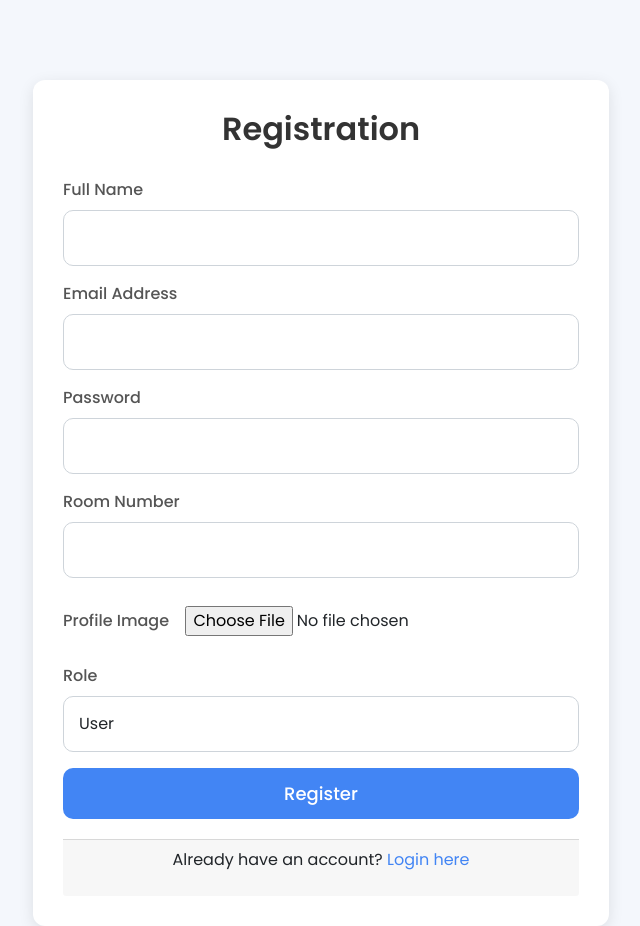
After one commit to Salma457/php_project, a PHP site: page /php_project/register.php in a window 1280 px wide. The commit adds this page. Shown: the whole page, without its empty margins (319-959 px from the left). Run offline with PHP 8.4, Linux system fonts and the light colour scheme.

Commit message:
last update for add register page

```diff
--- a/user/my_orders.php
+++ b/user/my_orders.php
@@ -95,7 +95,7 @@ if ($stmt) {
     $result = mysqli_stmt_get_result($stmt);
 
     while ($row = mysqli_fetch_assoc($result)) {
-        $orderItemsSql = "SELECT oi.quantity, oi.note, p.name AS product_name, p.price AS product_price, p.image AS product_image
+        $orderItemsSql = "SELECT oi.quantity, oi.note, p.name AS product_name, p.price AS product_price, p.image AS image_p
                           FROM order_items oi JOIN products p ON oi.product_id = p.id WHERE oi.order_id = ?";
         $itemStmt = mysqli_prepare($conn, $orderItemsSql);
         $items = [];
@@ -430,9 +430,9 @@ function buildPaginationUrl($page, $dateFrom, $dateTo) {
                                     <ul class="list-unstyled">
                                         <?php foreach ($order['items'] as $item): ?>
                                             <li class="order-item">
-                                                <img src="<?php echo htmlspecialchars($item['product_image'] ?? 'placeholder.png'); ?>"
+                                                <img src="<?php echo htmlspecialchars($item['image_p'] ?? 'placeholder.png'); ?>"
                                                      alt="<?php echo htmlspecialchars($item['product_name']); ?>"
-                                                     onerror="this.onerror=null; this.src='placeholder.png';" > <div class="item-details">
+                                                     onerror="this.onerror=null; this.src='image_p';" > <div class="item-details">
                                                     <strong><?php echo htmlspecialchars($item['product_name']); ?></strong>
                                                     <span><?php echo htmlspecialchars($item['quantity']); ?> x <?php echo htmlspecialchars(number_format($item['product_price'], 2)); ?> EGP</span>
                                                     <?php if (!empty($item['note'])): ?>
--- /dev/null
+++ b/user/register.php
@@ -0,0 +1,191 @@
+<?php
+
+$servername = "localhost";
+$username = "root";
+$password = "";
+$database = "iti";
+
+$conn = mysqli_connect($servername, $username, $password, $database);
+
+if (!$conn) {
+    die("Connection failed: " . mysqli_connect_error());
+}
+
+
+// Check if the form is submitted
+if ($_SERVER["REQUEST_METHOD"] == "POST") {
+    // Sanitize and get form data
+    $name = mysqli_real_escape_string($conn, $_POST['name']);
+    $email = mysqli_real_escape_string($conn, $_POST['email']);
+    $password = password_hash($_POST['password'], PASSWORD_DEFAULT); // Hash the password
+    $room_number = mysqli_real_escape_string($conn, $_POST['room_number']);
+    $role = mysqli_real_escape_string($conn, $_POST['role']);
+
+    // Handle image upload
+    if (isset($_FILES['image']) && $_FILES['image']['error'] == 0) {
+        $image = 'uploads/' . basename($_FILES['image']['name']);
+        move_uploaded_file($_FILES['image']['tmp_name'], $image);
+    } else {
+        $image = null; // No image uploaded
+    }
+
+    // Insert data into the users table
+    $sql = "INSERT INTO users (name, email, password, room_number, image, role)
+            VALUES ('$name', '$email', '$password', '$room_number', '$image', '$role')";
+
+    if ($conn->query($sql) === TRUE) {
+        echo "Registration successful! <a href='login.php'>Login now</a>";
+    } else {
+        echo "Error: " . $sql . "<br>" . $conn->error;
+    }
+
+    $conn->close();
+}
+?>
+
+<!DOCTYPE html>
+<html lang="en">
+<head>
+    <meta charset="UTF-8">
+    <meta name="viewport" content="width=device-width, initial-scale=1.0">
+    <title>Registration</title>
+    <!-- Bootstrap 5 CSS -->
+    <link href="https://cdn.jsdelivr.net/npm/bootstrap@5.1.3/dist/css/bootstrap.min.css" rel="stylesheet">
+    <!-- Google Fonts -->
+    <link href="https://fonts.googleapis.com/css2?family=Poppins:wght@300;400;500;600&display=swap" rel="stylesheet">
+    <style>
+        body {
+            background-color: #f4f7fc;
+            font-family: 'Poppins', sans-serif;
+        }
+
+        .container {
+            max-width: 600px;
+            margin-top: 80px;
+        }
+
+        .card {
+            border: none;
+            border-radius: 12px;
+            padding: 30px;
+            box-shadow: 0 4px 15px rgba(0, 0, 0, 0.1);
+        }
+
+        h2 {
+            font-weight: 600;
+            color: #333;
+            margin-bottom: 30px;
+            text-align: center;
+        }
+
+        .form-label {
+            font-weight: 500;
+            color: #555;
+        }
+
+        .form-control {
+            border-radius: 10px;
+            padding: 15px;
+            font-size: 16px;
+        }
+
+        .form-control:focus {
+            box-shadow: 0 0 5px rgba(66, 133, 244, 0.5);
+            border-color: #4285f4;
+        }
+
+        .btn {
+            width: 100%;
+            border-radius: 10px;
+            padding: 12px;
+            font-size: 18px;
+            font-weight: 500;
+        }
+
+        .btn-primary {
+            background-color: #4285f4;
+            border: none;
+        }
+
+        .btn-primary:hover {
+            background-color: #357ae8;
+        }
+
+        .btn-secondary {
+            background-color: #f1f1f1;
+            border: none;
+        }
+
+        .btn-secondary:hover {
+            background-color: #e0e0e0;
+        }
+
+        .mb-3 {
+            margin-bottom: 20px;
+        }
+
+        .form-control-file {
+            border-radius: 10px;
+            padding: 12px;
+        }
+
+        .card-footer {
+            text-align: center;
+            margin-top: 20px;
+        }
+
+        .card-footer a {
+            color: #4285f4;
+            text-decoration: none;
+        }
+
+        .card-footer a:hover {
+            text-decoration: underline;
+        }
+    </style>
+</head>
+<body>
+
+<div class="container">
+    <div class="card">
+        <h2>Registration</h2>
+        <form action="register.php" method="POST" enctype="multipart/form-data">
+            <div class="mb-3">
+                <label for="name" class="form-label">Full Name</label>
+                <input type="text" class="form-control" id="name" name="name" required>
+            </div>
+            <div class="mb-3">
+                <label for="email" class="form-label">Email Address</label>
+                <input type="email" class="form-control" id="email" name="email" required>
+            </div>
+            <div class="mb-3">
+                <label for="password" class="form-label">Password</label>
+                <input type="password" class="form-control" id="password" name="password" required>
+            </div>
+            <div class="mb-3">
+                <label for="room_number" class="form-label">Room Number</label>
+                <input type="text" class="form-control" id="room_number" name="room_number">
+            </div>
+            <div class="mb-3">
+                <label for="image" class="form-label">Profile Image</label>
+                <input type="file" class="form-control-file" id="image" name="image">
+            </div>
+            <div class="mb-3">
+                <label for="role" class="form-label">Role</label>
+                <select class="form-control" id="role" name="role">
+                    <option value="user">User</option>
+                    <option value="admin">Admin</option>
+                </select>
+            </div>
+            <button type="submit" class="btn btn-primary">Register</button>
+        </form>
+        <div class="card-footer">
+            <p>Already have an account? <a href="login.php">Login here</a></p>
+        </div>
+    </div>
+</div>
+
+<!-- Bootstrap 5 JS -->
+<script src="https://cdn.jsdelivr.net/npm/bootstrap@5.1.3/dist/js/bootstrap.bundle.min.js"></script>
+</body>
+</html>
```
